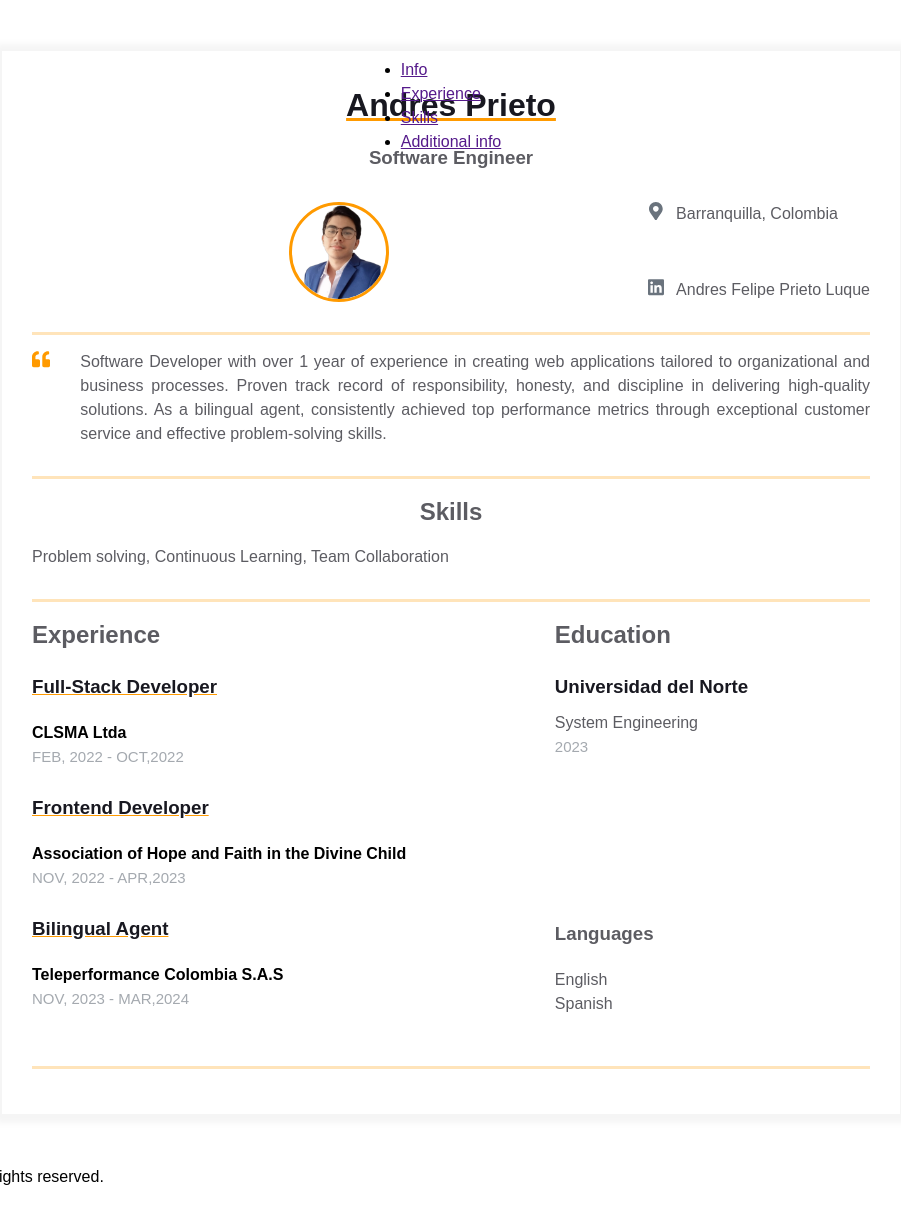
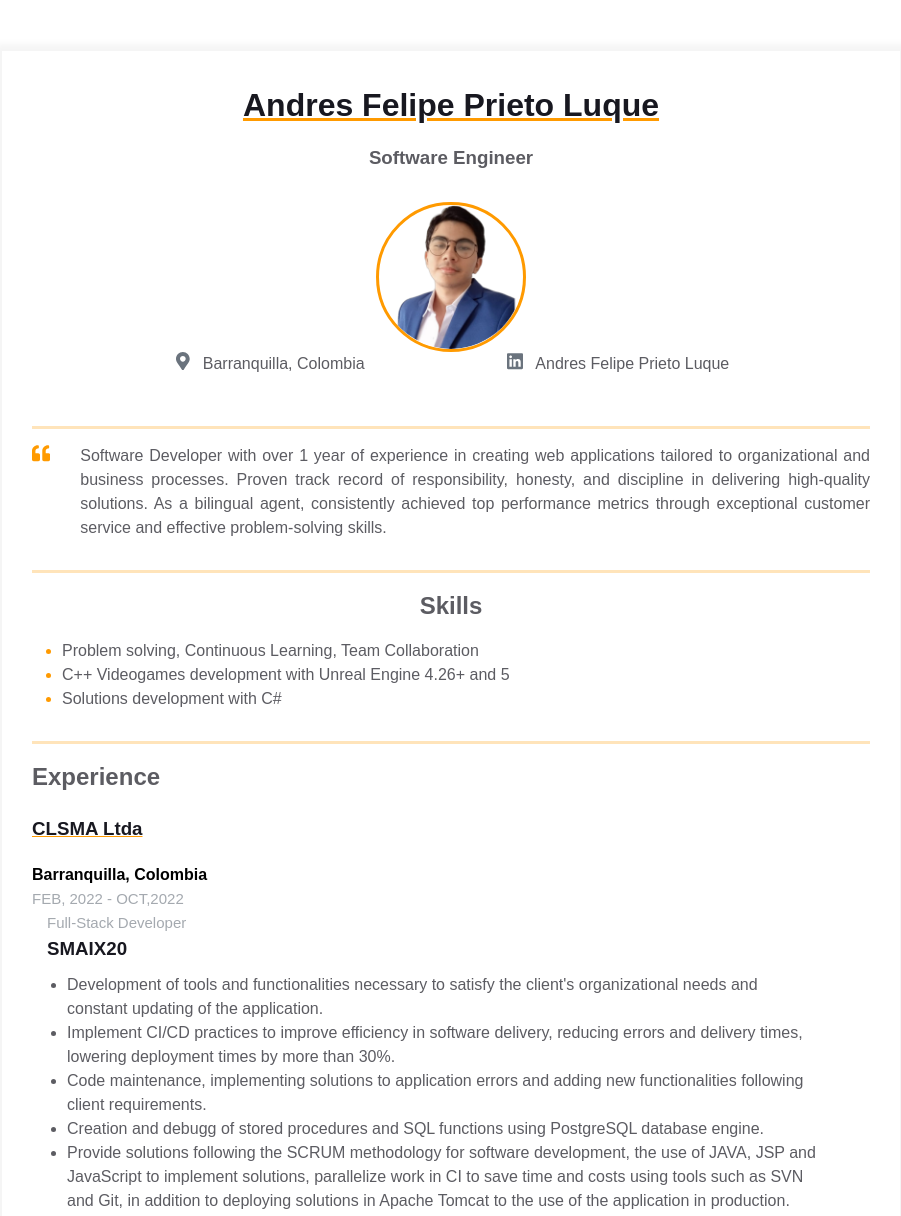
Before and after one commit to pipeprieto/homepage, a plain HTML site: page index.html in a window 1280 px wide. Shown: the top 1216 px of the page, without its empty margins (189-1090 px from the left). Before the commit the page ends 1189 px from the top, so only its background shows below. Drawn offline with Linux system fonts and the light colour scheme.

Commit message:
Added some styles to style.css and content changes to index.html. Fixed some design and liks issues

```diff
--- a/index.html
+++ b/index.html
@@ -7,21 +7,11 @@
     <title>Résumé</title>
   </head>
   <body>
-    <header id="">
-        <nav id="">
-            <ul id="" class="">
-                <li class=""><a class="" href="">Info</a></li>
-                <li class=""><a class="" href="">Experience</a></li>
-                <li class=""><a class="" href="">Skills</a></li>
-                <li class=""><a class="" href="">Additional info</a></li>
-            </ul>
-        </nav>
-    </header>
     <main>
         <div class="resume">
           <div class="container">
             <div class="resume__block">
-              <h1 class="contact-info__header">Andres Prieto</h1>
+              <h1 class="contact-info__header">Andres Felipe Prieto Luque</h1>
               <h3 class="contact-info__sub-header">Software Engineer</h3>
 
               <div class="contact_info_container fh">
@@ -45,7 +35,7 @@
                         </div>
                         <span>Barranquilla, Colombia</span>
                       </a>
-                      <a href="https://linkedin.com/in/luquef" rel="author" class="contact-info__item">
+                      <a href="https://linkedin.com/in/luquef" target="_blank" rel="author" class="contact-info__item">
                         <div class="contact-info__item-icon-wrapper">
                           <svg class="contact-info__item-icon" xmlns="http://www.w3.org/2000/svg" viewBox="0 0 448 512">
                             <path
@@ -89,7 +79,12 @@
             <div class="resume__block">
               <div class="skills">
                 <h2 class="skills__header">Skills</h3>
-                <p class="skills__text">Problem solving, Continuous Learning, Team Collaboration</p>
+                  <ul id="skills__list">
+                    <li class="list__bullet"><p class="skills__text">Problem solving, Continuous Learning, Team Collaboration</p></li>
+                    <li class="list__bullet"><p class="skills__text">C++ Videogames development with Unreal Engine 4.26+ and 5 </p></li>
+                    <li class="list__bullet"><p class="skills__text">Solutions development with C# </p></li>
+                  </ul>
+
               </div>
             </div>
           </div>
@@ -100,66 +95,70 @@
                     <h2 class="experiences__header">Experience</h3>
                         <div class="experiences__company">
                         <div class="experiences__company-header">
-                            <h3 class="experiences__company-header-name">Full-Stack Developer</h3>
-                            <h4 class="experiences__location-text">CLSMA Ltda</h4>
+                            <h3 class="experiences__company-header-name">CLSMA Ltda</h3>
+                            <h4 class="experiences__location-text">Barranquilla, Colombia</h4>
                             <span class="experiences__company-header-durability">FEB, 2022 - OCT,2022</span>
 
                         </div>
 
                         <div class="experiences__company-project">
-                            <p></p>
-                            <!-- <span class="experiences__company-project-role">Full-Stack Developer</span>
+                            <span class="experiences__company-project-role">Full-Stack Developer</span>
                             <h3 class="experiences__company-project-name">SMAIX20</h3>
                             <ul class="experiences__company-project-responsibilities">
-                            <li>Backend Architecture</li>
-                            <li>Frontend Development</li>
-                            <li>API Integration</li>
-                            <li>Code Maintenance</li>
-                            </ul> -->
+                            <li>Development of tools and functionalities necessary to satisfy the client's organizational needs and constant updating of the application.</li>
+                            <li>Implement CI/CD practices to improve efficiency in software delivery, reducing errors and delivery times, lowering deployment times by more than 30%.</li>
+                            <li>Code maintenance, implementing solutions to application errors and adding new functionalities following client requirements.</li>
+                            <li>Creation and debugg of stored procedures and SQL functions using PostgreSQL database engine.</li>
+                            <li>Provide solutions following the SCRUM methodology for software development, the use of JAVA, JSP and JavaScript to implement solutions, parallelize work in CI to save time and costs using tools such as SVN and Git, in addition to deploying solutions in Apache Tomcat to the use of the application in production.</li>
+                            </ul>
                         </div>
                         </div>
                         <div class="experiences__company">
                             <div class="experiences__company-header">
-                                <h3 class="experiences__company-header-name">Frontend Developer</h3>
-                                <h4 class="experiences__location-text">Association of Hope and Faith in the Divine Child</h4>
+                                <h3 class="experiences__company-header-name">Association of Hope and Faith in the Divine Child</h3>
+                                <h4 class="experiences__location-text">Barranquilla, Colombia</h4>
                                 <span class="experiences__company-header-durability">NOV, 2022 - APR,2023</span>
 
                             </div>
 
                             <div class="experiences__company-project">
-                                <p></p>
-                                <!-- <span class="experiences__company-project-role">Full-Stack Developer</span>
-                                <h3 class="experiences__company-project-name">SMAIX20</h3>
+                                <span class="experiences__company-project-role">Frontend Developer</span>
+                                <h3 class="experiences__company-project-name">Institution app</h3>
                                 <ul class="experiences__company-project-responsibilities">
-                                <li>Backend Architecture</li>
-                                <li>Frontend Development</li>
-                                <li>API Integration</li>
-                                <li>Code Maintenance</li>
-                                </ul> -->
+                                <li>Design interfaces and strategies to facilitate a pleasant experience for the user.</li>
+                                <li>Implement frontend solutions such as creation, visualization and sending of information using HTTP protocol for data storage.</li>
+                                <li>Development of components to accelerate application production time by 10%.</li>
+                                <li>
+                                  Implement solutions with the use of tools and libraries such as React and Redux.</li>
+                                </ul>
                             </div>
                             </div>
                             <div class="experiences__company">
                                 <div class="experiences__company-header">
-                                    <h3 class="experiences__company-header-name">Bilingual Agent</h3>
-                                    <h4 class="experiences__location-text">Teleperformance Colombia S.A.S</h4>
+                                    <h3 class="experiences__company-header-name">Teleperformance Colombia S.A.S</h3>
+                                    <h4 class="experiences__location-text">Barranquilla, Colombia</h4>
                                     <span class="experiences__company-header-durability">NOV, 2023 - MAR,2024</span>
 
                                 </div>
 
                                 <div class="experiences__company-project">
-                                    <p></p>
-                                    <!-- <span class="experiences__company-project-role">Full-Stack Developer</span>
-                                    <h3 class="experiences__company-project-name">SMAIX20</h3>
+                                    <span class="experiences__company-project-role">Bilingual Agent</span>
                                     <ul class="experiences__company-project-responsibilities">
-                                    <li>Backend Architecture</li>
+                                    <li>
+                                      Provide outstanding customer service by implementing active listening strategies, creating harmony with the customer's emotions.</li>
                                     <li>Frontend Development</li>
-                                    <li>API Integration</li>
-                                    <li>Code Maintenance</li>
-                                    </ul> -->
+                                    <li>Implement appropriate solutions to quickly solve problems, reducing service time by 15%.</li>
+                                    <li>Develop communication and retention strategies in order to de-escalate and keep clients.</li>
+                                    </ul>
                                 </div>
                                 </div>
                 </div>
-
+              </div>
+            </div>
+          </div>
+            <div class="container">
+                <div class="resume__block">
+                    <div class="main-info fh">
                         <div class="additional-info fv">
                             <div class="additional-info fv">
                                 <div class="additional-info__education">
@@ -167,6 +166,7 @@
                                   <div class="additional-info__education-university">
                                     <h3 class="additional-info__education-university-speciality">Universidad del Norte</h3>
                                     <p class="additional-info__education-university-name">System Engineering</p>
+                                    <p class="additional-info__education-university-name">Honors: Álvaro Jaramillo Vengoechea Scholarship</p>
                                     <span class="additional-info__education-university-durability"> 2023 </span>
                                   </div>
                                 </div>
@@ -181,13 +181,12 @@
                     </div>
                 </div>
             </div>
-
         </div>
       </main>
-      <footer>
+      <!-- <footer>
         <div id="">
             <span>© 2024 Andres Prieto. All rights reserved.</span>
         </div>
-      </footer>
+      </footer> -->
   </body>
 </html>
--- a/style.css
+++ b/style.css
@@ -25,7 +25,7 @@
 
   .fh {
     display: flex;
-    flex-direction: row;
+    flex-direction: column;
     justify-content: space-between;
   }
 
@@ -63,6 +63,9 @@
       margin-bottom: 20px;
     }
 
+    /* .contact-info__block{
+        flex-direction: column;
+    } */
     .experiences {
       margin-right: 0;
     }
@@ -87,8 +90,8 @@
 
 .contact-info__block {
   display: flex;
-  flex-direction: column;
-  justify-content: space-between;
+  flex-direction: row;
+  justify-content: space-evenly;
 }
 
 .contact-info__block--center {
@@ -124,8 +127,8 @@
 
 .contact-info__avatar {
   border-radius: 50%;
-  width: 100px;
-  height: 100px;
+  width: 150px;
+  height: 150px;
   object-fit: cover;
   border: 3px solid;
   border-color: var(--text-decoration-color);
@@ -261,18 +264,9 @@
   .additional-info__languages-item {
     color: var(--secondary-text-color);
   }
-  /*Navbar style*/
-  header{
-    display: flex;
-    align-items: center;
-    justify-content: center;
-    margin-top: .5rem;
-    width: 100%;
-    z-index: 10;
-    position: fixed;
+  #skills__list{
+    margin: 0 30px 0 30px;
   }
-  nav{
-    display: flex;
-    list-style: none;
-    padding: 0 .75rem 0 .75rem;
+  .list__bullet::marker{
+    color: var(--text-decoration-color);
   }
```
Lines whose indentation alone changed are shown as unchanged.
